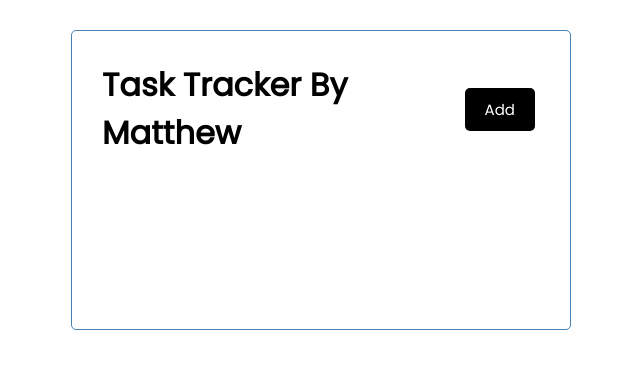
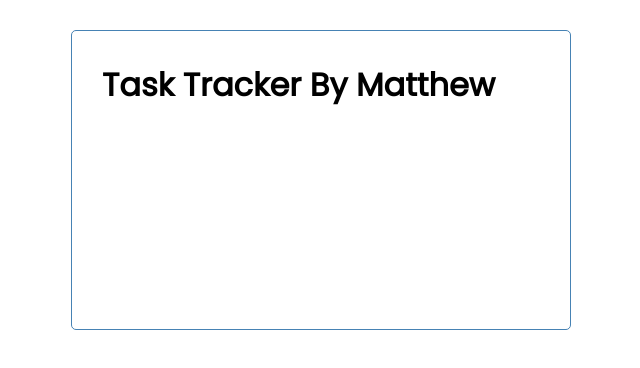
Before and after one commit to matthew-talamantes/react-task-tracker, a React (Create React App) app: page / in a window 1280 px wide. Shown: the top 368 px of the page, without its empty margins (319-959 px from the left). Built offline with nearby package versions, Linux system fonts and the light colour scheme.

Commit message:
Remove placeholder button from Header

```diff
--- a/src/components/Header.js
+++ b/src/components/Header.js
@@ -6,7 +6,6 @@ const Header = (props) => {
     return (
         <header className='header'>
             <h1>{(props.name) ? <>{props.title} By {props.name}</> : props.title}</h1>
-            <button className='btn'>Add</button>
         </header>
     )
 }
```
